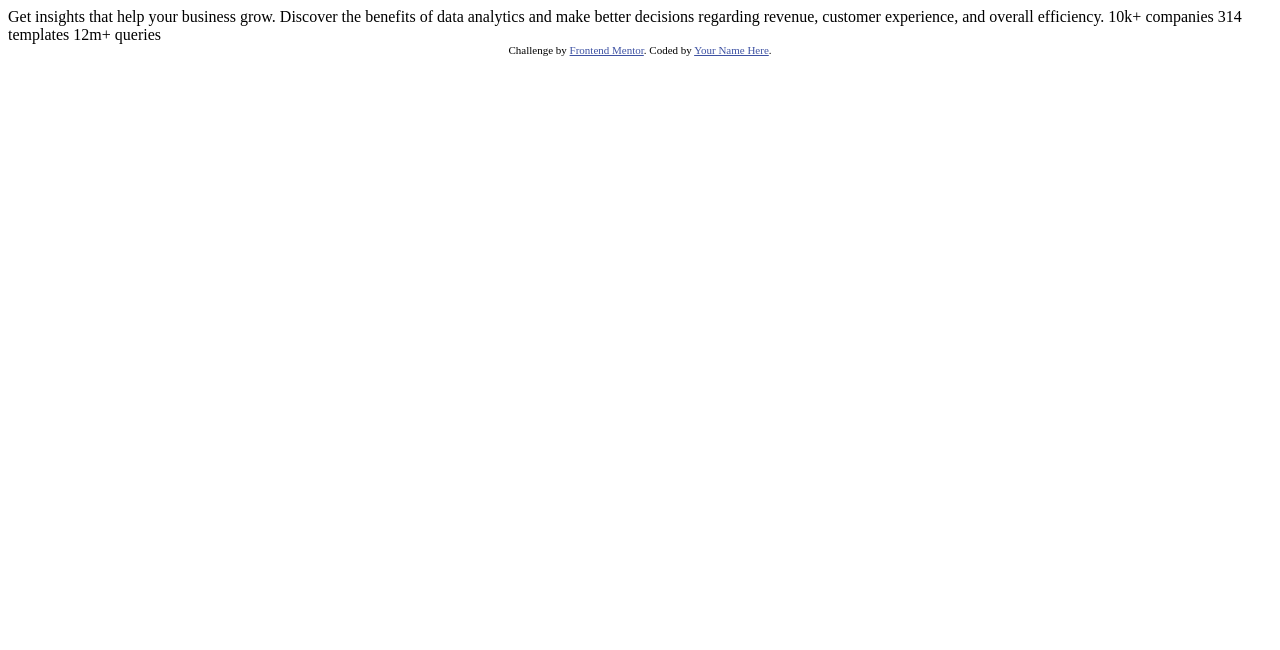
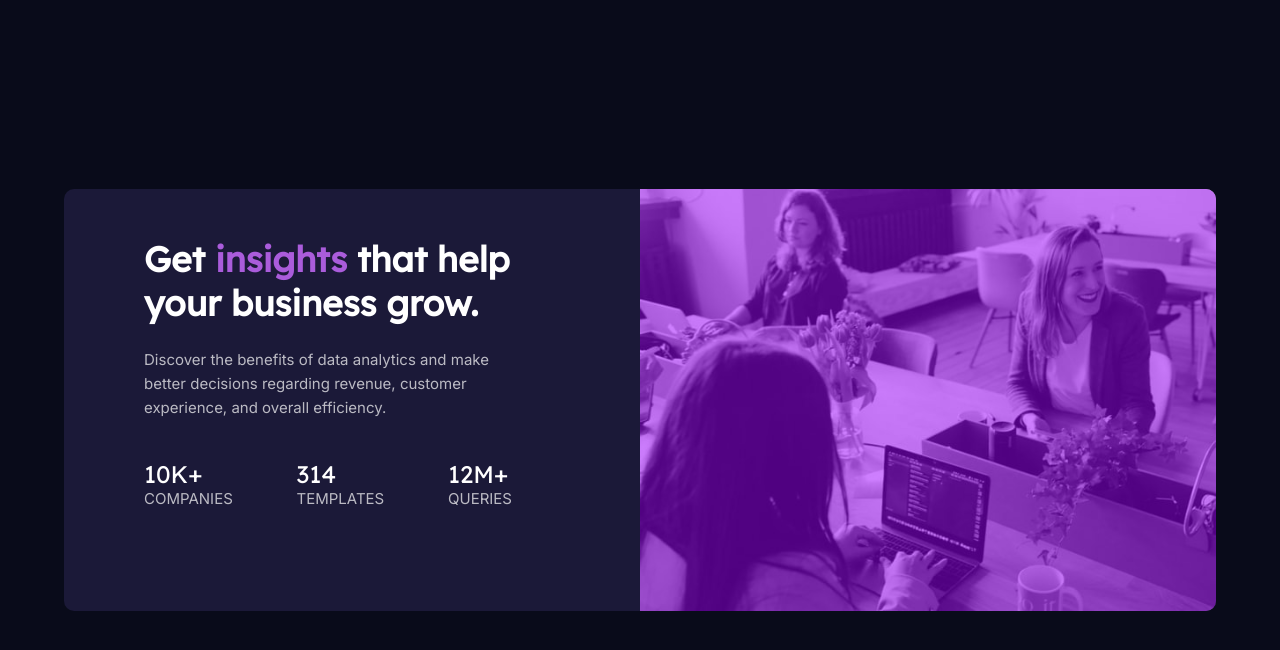
Before and after one commit to schummbo/frontend-mentor-stats-preview-card-component, a plain HTML site: page index.html in a window 1280 px wide. Drawn offline with Linux system fonts and the light colour scheme.

Commit message:
First stab

```diff
--- a/index.html
+++ b/index.html
@@ -1,33 +1,68 @@
 <!DOCTYPE html>
 <html lang="en">
+
 <head>
   <meta charset="UTF-8">
-  <meta name="viewport" content="width=device-width, initial-scale=1.0"> <!-- displays site properly based on user's device -->
+  <meta name="viewport" content="width=device-width, initial-scale=1.0">
+  <!-- displays site properly based on user's device -->
 
   <link rel="icon" type="image/png" sizes="32x32" href="./images/favicon-32x32.png">
+  <link rel="stylesheet" href="./styles/style.css" />
+  <link rel="stylesheet" href="//fonts.googleapis.com/css?family=Lexend+Deca" />
+  <link rel="stylesheet" href="//fonts.googleapis.com/css?family=Inter" />
 
   <title>Frontend Mentor | Stats preview card component</title>
 
-  <!-- Feel free to remove these styles or customise in your own stylesheet 👍 -->
-  <style>
-    .attribution { font-size: 11px; text-align: center; }
-    .attribution a { color: hsl(228, 45%, 44%); }
-  </style>
 </head>
+
 <body>
 
-  Get insights that help your business grow.
+  <main>
 
-  Discover the benefits of data analytics and make better decisions regarding revenue, customer
-  experience, and overall efficiency.
+    <div id="maincontainer">
+      <div id="maininner">
+        <h1>
+          Get <span class="accent">insights</span> that help your business grow.
+        </h1>
 
-  10k+ companies
-  314 templates
-  12m+ queries
+        <div id="desc">
+          Discover the benefits of data analytics and make better decisions regarding revenue, customer
+          experience, and overall efficiency.
+        </div>
 
-  <div class="attribution">
-    Challenge by <a href="https://www.frontendmentor.io?ref=challenge" target="_blank">Frontend Mentor</a>.
-    Coded by <a href="#">Your Name Here</a>.
-  </div>
+        <div id="statscontainer">
+
+          <div class="stat">
+            <div class="statnum">
+              10k+
+            </div>
+            companies
+          </div>
+
+          <div class="stat">
+            <div class="statnum">
+              314
+            </div>
+            templates
+          </div>
+
+          <div class="stat">
+            <div class="statnum">
+              12m+
+            </div>
+            queries
+          </div>
+
+        </div>
+      </div>
+    </div>
+
+    <div id="herocontainer">
+      <img id="heroimage" src="/images/image-header-mobile.jpg" />
+    </div>
+
+  </main>
+
 </body>
+
 </html>
--- /dev/null
+++ b/styles/style.css
@@ -0,0 +1,120 @@
+body {
+    margin: 0;
+    min-height: 100vh;
+    display: flex;
+    justify-content: center;
+    align-items: center;
+    font-family: 'Inter';
+    font-size: 15px;
+    background-color: hsl(233, 47%, 7%);
+    color: hsla(0, 0%, 100%, 0.7);
+    font-weight: 400;
+}
+
+main {
+    display: flex;
+    align-content: stretch;
+    background-color: hsl(244, 38%, 16%);
+    width: 90%;
+    border-radius: 10px;
+}
+
+#maincontainer {
+    flex: 1;
+}
+
+#maininner {
+    margin: 3rem 8rem 0 5rem;
+}
+
+h1 {
+    font-size: 2.2rem;
+    color: hsl(0, 0%, 100%);
+    font-family: 'Lexend Deca';
+    font-weight: 700;
+}
+
+#desc {
+    margin: 1em 0;
+    line-height: 1.5rem;
+}
+
+.stat {
+    margin-top: 1.5rem;
+}
+
+.statnum {
+    font-size: 1.5rem;
+    color: hsl(0, 0%, 100%);
+    font-family: 'Lexend Deca';
+}
+
+#statscontainer {
+    display: flex;
+    justify-content: space-between;
+    text-transform: uppercase;
+}
+
+#herocontainer {
+    flex: 1;
+    position: relative;
+    float: left;
+}
+
+#herocontainer::before {
+    content: "";
+    display: block;
+    position: absolute;
+    top: 0;
+    bottom: 0;
+    left: 0;
+    right: 0;
+    background: hsla(277, 100%, 50%, 0.5);
+    border-radius: 0 10px 10px 0;
+}
+
+#heroimage {
+    width: 100%;
+    border: 0;
+    display: block;
+    border-radius: 0 10px 10px 0;
+}
+
+.accent {
+    color: hsl(277, 64%, 61%);
+}
+
+@media screen and (max-width: 1200px) {
+    body {
+        text-align: center;
+    }
+
+    main {
+        flex-direction: column;
+        width: 375px;
+    }
+
+    #maincontainer {
+        order: 1;
+    }
+
+    #maininner {
+        margin: 2rem;
+    }
+
+    #statscontainer {
+        flex-direction: column;
+    }
+
+    #heroimage {
+        border-radius: 10px 10px 0 0;
+    }
+
+    #herocontainer::before {
+        border-radius: 10px 10px 0 0;
+    }
+
+    h1 {
+        font-size: 1.8rem;
+    }
+}
```
